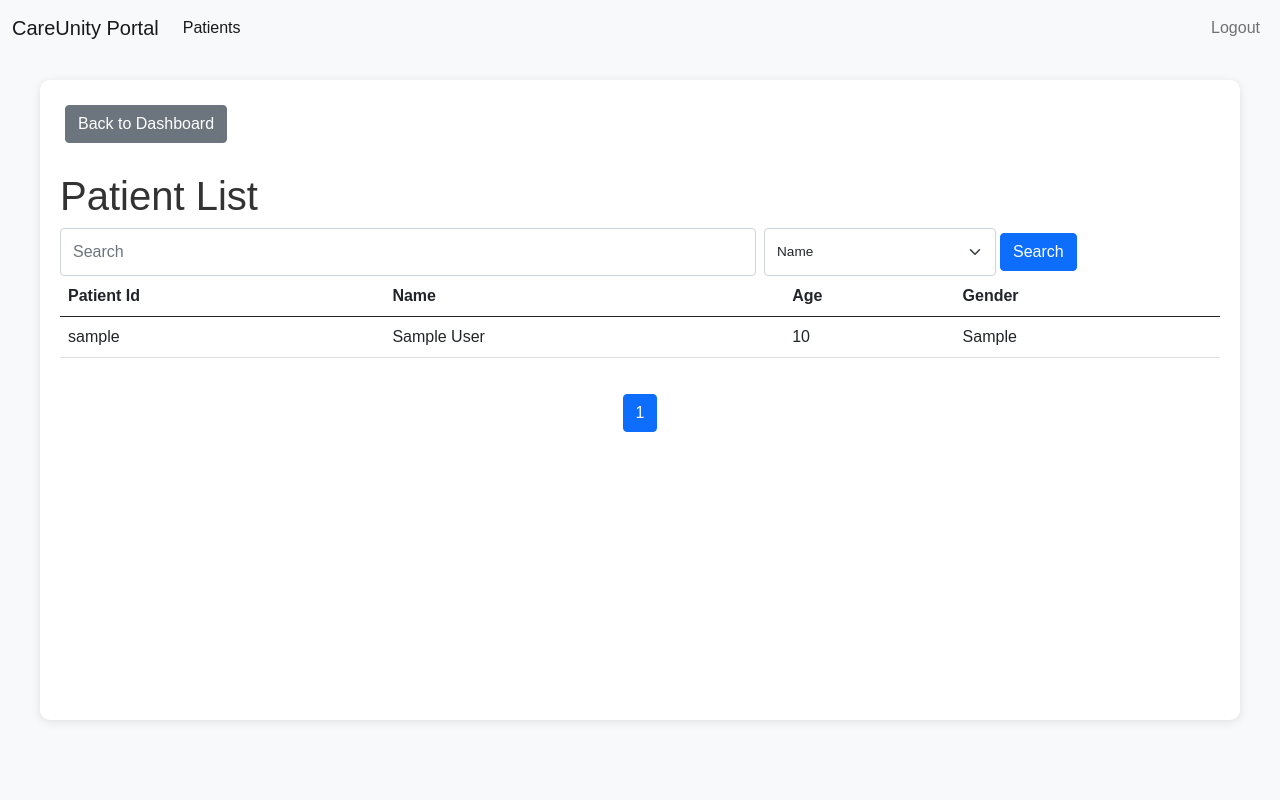
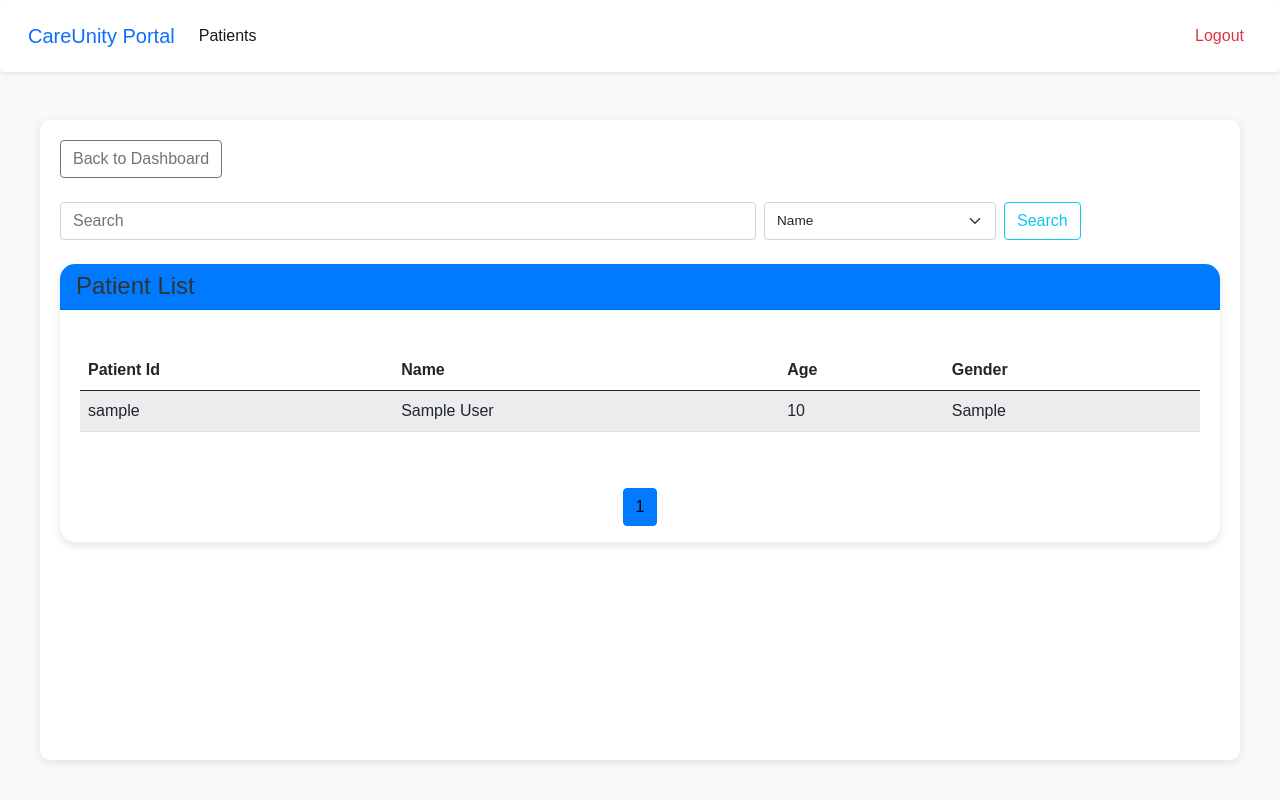
Before and after one commit to rohan-dev-contact/careunityportal, a Django app: page /user/patient_list/ in a window 1280 px wide. Run offline with Django 4.2, Linux system fonts and the light colour scheme; a user stored in the database is signed in; tables that the repository leaves empty hold one stand-in row (values such as "Sample post"); some libraries are stand-ins or nearby versions.

Commit message:
changes added

```diff
--- a/Doctor_App/views.py
+++ b/Doctor_App/views.py
@@ -61,7 +61,7 @@ def patient_list(request):
                 patients = patients.filter(assigned_doctor=current_doctor) | patients.filter(assigned_doctor=None)
 
             # Pagination
-            paginator = Paginator(patients, 10)  # Show 10 patients per page
+            paginator = Paginator(patients, 5)  # Show 10 patients per page
             page_number = request.GET.get('page')
             page_obj = paginator.get_page(page_number)
 
--- a/templates/Doctor_App/doctor/navbar.html
+++ b/templates/Doctor_App/doctor/navbar.html
@@ -1,23 +1,24 @@
 {% block navbar %}
 {% with request.resolver_match.view_name as url_name %}
-<nav class="navbar navbar-expand-lg navbar-light bg-light">
+<nav class="navbar navbar-expand-lg navbar-light bg-light shadow-sm p-3 mb-5 bg-white rounded">
     <div class="container-fluid">
-        <a class="navbar-brand" href="{% url 'doctor_dashboard' %}">CareUnity Portal</a>
+        <a class="navbar-brand text-primary" href="{% url 'doctor_dashboard' %}">CareUnity Portal</a>
         <button class="navbar-toggler" type="button" data-bs-toggle="collapse" data-bs-target="#navbarNav" aria-controls="navbarNav" aria-expanded="false" aria-label="Toggle navigation">
             <span class="navbar-toggler-icon"></span>
         </button>
         <div class="collapse navbar-collapse" id="navbarNav">
             <ul class="navbar-nav me-auto">
                 <li class="nav-item">
-                    <a class="nav-link {% if url_name == 'patient_list' or 'patient_detail' %}active{% endif %}" aria-current="page" href="{% url 'patient_list' %}">Patients</a>
+                    <a class="nav-link {% if url_name == 'patient_list' or url_name == 'patient_detail' %}active{% endif %}" aria-current="page" href="{% url 'patient_list' %}">Patients</a>
                 </li>
             </ul>
             <ul class="navbar-nav">
                 <li class="nav-item">
-                    <a class="nav-link lg-hov" href="{% url 'logout' %}"><i class="bi bi-box-arrow-right"></i> Logout</a>
+                    <a class="nav-link text-danger" href="{% url 'logout' %}"><i class="bi bi-box-arrow-right"></i> Logout</a>
                 </li>
             </ul>
         </div>
     </div>
 </nav>
-{% endwith %} {% endblock %}
+{% endwith %}
+{% endblock %}
--- a/templates/Doctor_App/doctor/patient_list.html
+++ b/templates/Doctor_App/doctor/patient_list.html
@@ -4,15 +4,72 @@
 {% endblock nav %}
 
 {% block content %}
+<style>
+    .btn-secondary {
+        background-color: #6c757d;
+        border-color: #6c757d;
+        color: #fff;
+    }
+
+    .btn-secondary:hover {
+        background-color: #5a6268;
+        border-color: #5a6268;
+    }
+
+    .table-striped tbody tr:nth-of-type(odd) {
+        background-color: #f8f9fa;
+    }
+
+    .table-striped tbody tr:hover {
+        background-color: #e9ecef;
+    }
+
+    .card {
+        border-radius: 15px;
+        box-shadow: 0 4px 8px rgba(0, 0, 0, 0.1);
+    }
+
+    .card-header {
+        background-color: #007bff;
+        color: #fff;
+        border-radius: 15px 15px 0 0;
+    }
+
+    .card-title {
+        color: #333;
+    }
+
+    .pagination {
+        justify-content: center;
+        margin-top: 20px;
+    }
+
+    .pagination .page-item .page-link {
+        color: #007bff;
+        border-color: #007bff;
+    }
+
+    .pagination .page-item.active .page-link {
+        background-color: #007bff;
+        border-color: #007bff;
+        color:black;
+    }
+
+    .pagination .page-link:hover {
+        background-color: #0056b3;
+        border-color: #0056b3;
+    }
+
+    .table {
+        border-radius: 15px;
+    }
+</style>
         <div class="row mb-4">
             <div class="col">
-                <a href="{% url 'doctor_dashboard' %}" class="btn btn-secondary">Back to Dashboard</a>
+                <a href="{% url 'doctor_dashboard' %}" class="btn btn-outline-secondary">Back to Dashboard</a>
             </div>
-            {% comment %} <div class="col text-end">
-                <a href="{% url 'add_patient' %}" class="btn btn-primary">Add New Patient</a>
-            </div> {% endcomment %}
         </div>
-        <h1>Patient List</h1>
+
         <form method="GET" class="d-flex justify-content-start">
             <div class="input-group me-2" style="width: 60%;">
                 <input type="text" name="search" class="form-control" placeholder="Search" value="{{ search_query }}">
@@ -26,17 +83,23 @@
 
             {% if search_query %}
             <div class="d-flex justify-content-start" style="width: 20%;">
-                <button type="submit" class="btn btn-primary mx-1">Search</button>
-                <a href="{% url 'patient_list' %}" class="btn btn-secondary mx-1">Clear</a>
+                <button type="submit" class="btn btn-outline-info mx-2">Search</button>
+                <a href="{% url 'patient_list' %}" class="btn btn-outline-secondary mx-2">Clear</a>
             </div>
             {% else %}
             <div class="d-flex justify-content-start" style="width: 10%;">
-                <button type="submit" class="btn btn-primary mx-1">Search</button>
+                <button type="submit" class="btn btn-outline-info mx-2">Search</button>
             </div>
             {% endif %}
         </form>
+        <div class="card mt-4">
+            <div class="card-header">
+                <h3 class="card-title mb-0">Patient List</h3>
+            </div>
+            <div class="card-body">
         {% if patients %}
-            <table class="table">
+        <div class="table-responsive">
+            <table class="table table-striped">
                 <thead>
                     <tr>
                         <th>Patient Id</th>
@@ -59,6 +122,8 @@
                     {% endfor %}
                 </tbody>
             </table>
+        </div>
+    </div>
             <div class="d-flex justify-content-center">
                 <ul class="pagination">
                     {% if patients.has_previous %}
--- a/templates/Doctor_App/patient/patient_prescription_list.html
+++ b/templates/Doctor_App/patient/patient_prescription_list.html
@@ -53,6 +53,7 @@
     .pagination .page-item.active .page-link {
         background-color: #007bff;
         border-color: #007bff;
+        color:black;
     }
 
     .pagination .page-link:hover {
--- a/templates/Doctor_App/patient/upcoming_appointments.html
+++ b/templates/Doctor_App/patient/upcoming_appointments.html
@@ -57,6 +57,7 @@
     .pagination .page-item.active .page-link {
         background-color: #007bff;
         border-color: #007bff;
+        color:black;
     }
 
     .pagination .page-link:hover {
```
Also changed, not shown: templates/Doctor_App/doctor/add_prescription.html (+4 -4 lines), templates/Doctor_App/doctor/home.html (+34 -16 lines), templates/Doctor_App/doctor/patient_details.html (+4 -4 lines).
